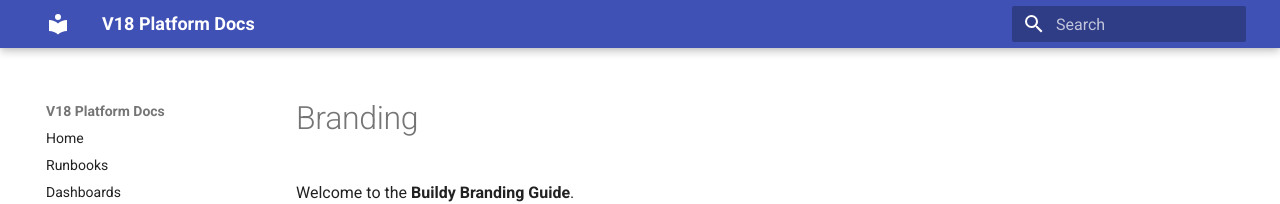
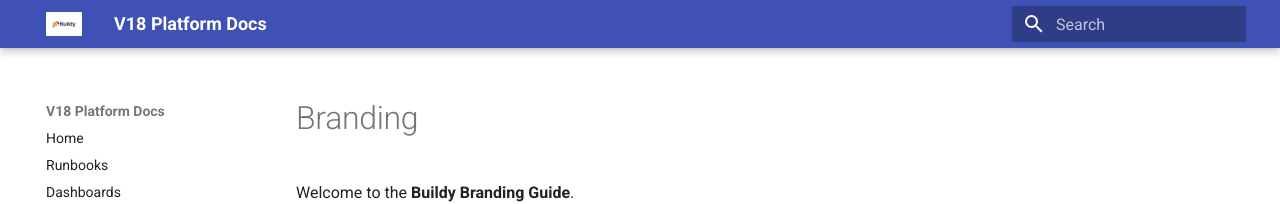
Before and after one commit to Kello54/Buildy, an MkDocs documentation site: the page built from docs/branding/index.md, in a window 1280 px wide. Shown: the top 204 px of the page. Built offline with MkDocs 1.6.1 and Material for MkDocs 9.7.7, drawn with Linux system fonts in a browser that asks for light colours.

Commit message:
Update mkdocs.yml

```diff
--- a/mkdocs.yml
+++ b/mkdocs.yml
@@ -1,6 +1,8 @@
 site_name: V18 Platform Docs
 theme:
   name: material
+  logo: images/logo.png        # Logo in the top-left
+  favicon: images/favicon.png  # Browser tab icon
 
 plugins:
   - search
```
